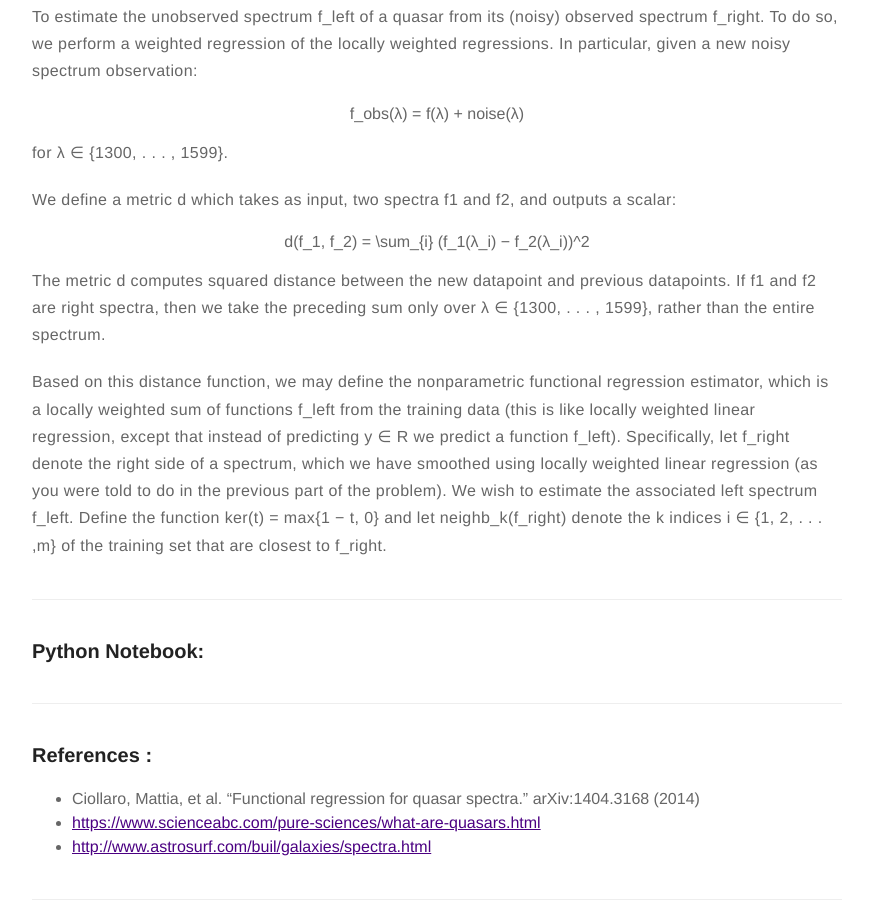
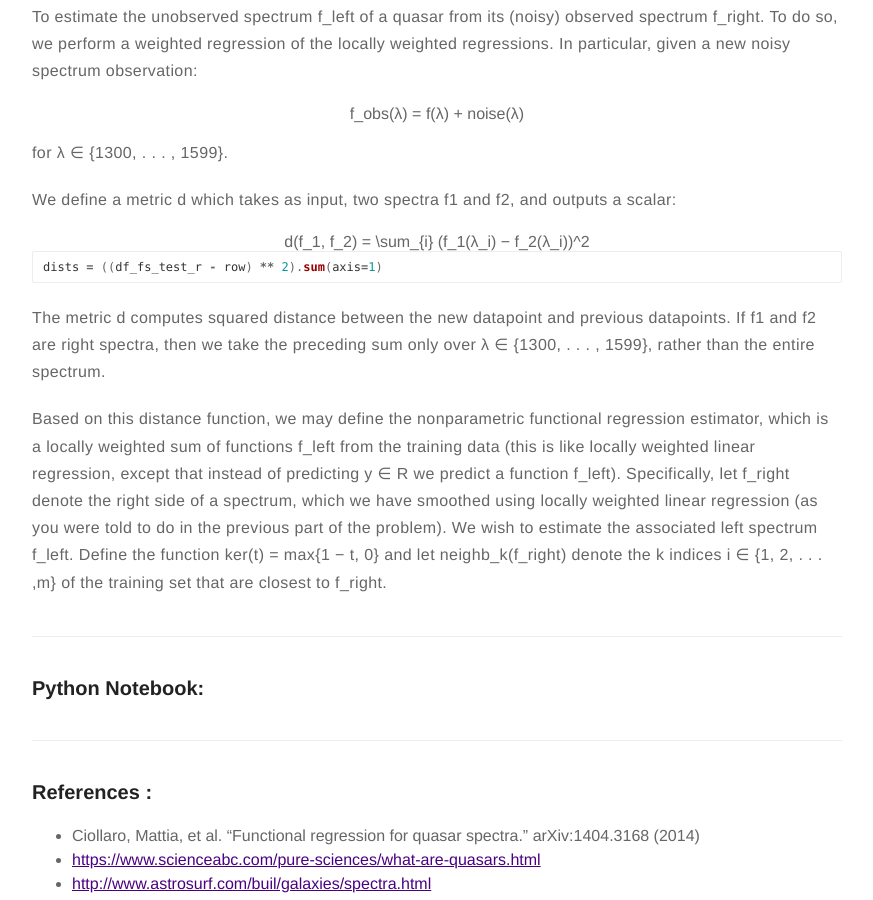
Before and after one commit to kaushkay/kaushkay.github.io, a Jekyll site: the page built from _posts/2019-07-13-Regression-for-denoising-quasar-spectra.markdown, in a window 1280 px wide and 900 px high, scrolled down 4675 px. Shown: the whole window, without its empty margins (203-1076 px from the left). Built offline with Jekyll 4.4.1, drawn with Linux system fonts in a browser that asks for light colours; comment, search, counter and statistics services are not loaded.

Commit message:
Updated project

````diff
--- a/_posts/2019-07-13-Regression-for-denoising-quasar-spectra.markdown
+++ b/_posts/2019-07-13-Regression-for-denoising-quasar-spectra.markdown
@@ -82,7 +82,13 @@ for λ ∈ {1300, . . . , 1599}.
 
 We define a metric d which takes as input, two spectra f1 and f2, and outputs a scalar:
 
-<div style="text-align:center">d(f_1, f_2) = \sum_{i} (f_1(λ_i) − f_2(λ_i))^2</div>
+<div style="text-align:center">
+d(f_1, f_2) = \sum_{i} (f_1(λ_i) − f_2(λ_i))^2
+</div>
+
+```python
+dists = ((df_fs_test_r - row) ** 2).sum(axis=1)
+```
 
 The metric d computes squared distance between the new datapoint and previous datapoints. If f1 and f2 are right spectra, then we take the preceding sum only over λ ∈ {1300, . . . , 1599}, rather than the entire spectrum.
 
````
